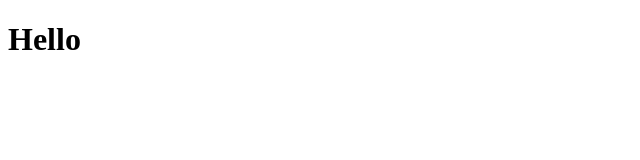
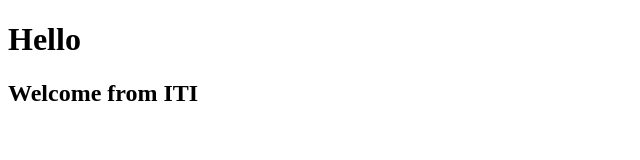
Before and after one commit to MousaSalib/LearnGitAndGithub, a plain HTML site: page index.html in a window 1280 px wide. Shown: the whole page, without its empty margins (0-640 px from the left). Drawn offline with Linux system fonts and the light colour scheme.

Commit message:
I modified the index.html file

```diff
--- a/index.html
+++ b/index.html
@@ -7,5 +7,6 @@
 </head>
 <body>
     <h1>Hello</h1>
+    <h2>Welcome from ITI</h2>
 </body>
 </html>
```
